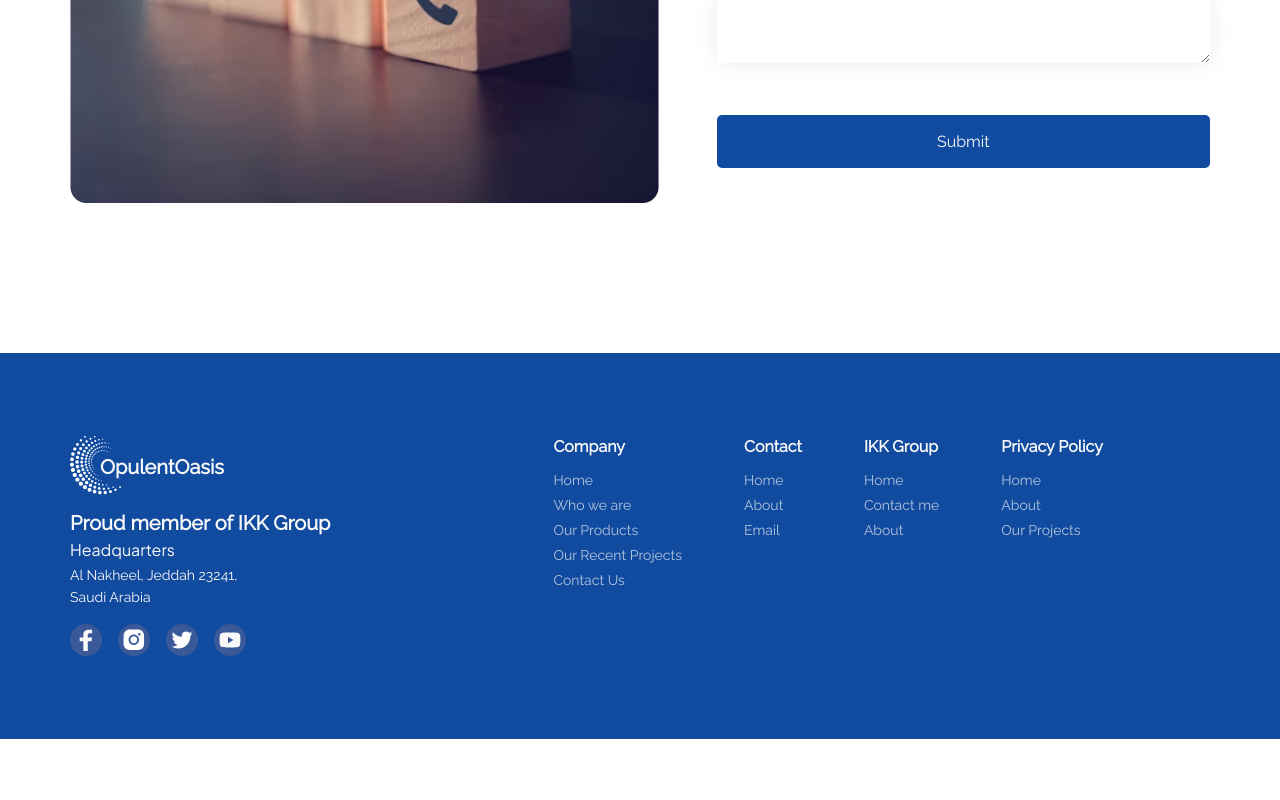
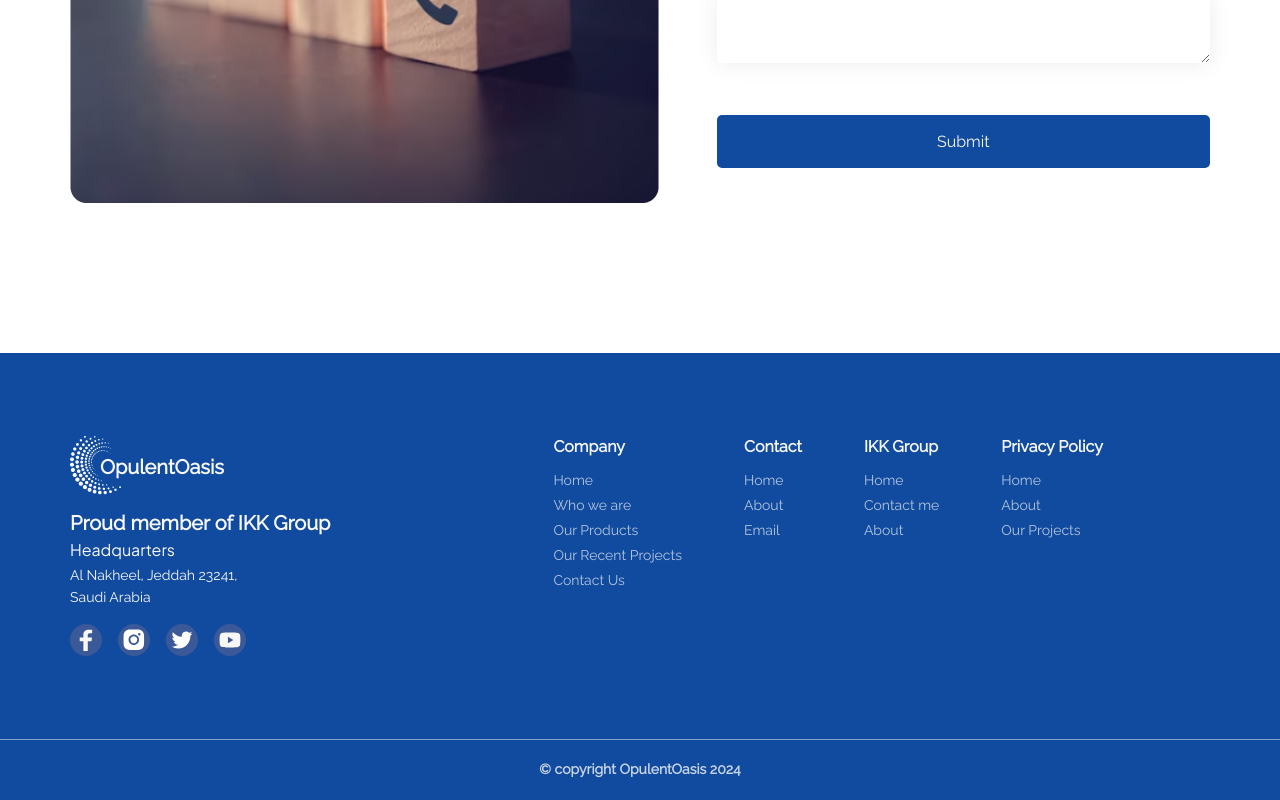
Before and after one commit to abhishekKatnoria12/Opulent-Oasis, a Next.js app: page / in a window 1280 px wide. Shown: the part 4871-5671 px from the top of the page. Before the commit the page ends 5610 px from the top, so only its background shows below. Built offline with nearby package versions, Linux system fonts and the light colour scheme.

Commit message:
Created the frontend for copyright section

```diff
--- /dev/null
+++ b/components/CopyRight/copyright.module.scss
@@ -0,0 +1,17 @@
+@import "../../styles/assets/scss/sass-loader.scss";
+
+.copyright {
+    :global .copyright {
+
+        &__wrap {
+            border-top: 0.5px solid #F8F8F880;
+        }
+
+        &__title {
+            text-align: center;
+            font-size: $fs-md;
+            padding-block: 20px;
+            color: rgb($white, 80%);
+        }
+    }
+}
--- /dev/null
+++ b/components/CopyRight/index.tsx
@@ -0,0 +1,20 @@
+import React from "react";
+import styles from "./copyright.module.scss";
+
+interface props {
+  props: copyRightProps;
+}
+const CopyRight = ({ props }: props) => {
+  const data = props;
+  return (
+    <div className={`${styles.copyright} container-full`}>
+      <div className="copyright__cont">
+        <div className="copyright__wrap">
+          <h4 className="copyright__title">{data?.text}</h4>
+        </div>
+      </div>
+    </div>
+  );
+};
+
+export default CopyRight;
--- a/components/FAQ/faq.module.scss
+++ b/components/FAQ/faq.module.scss
@@ -28,7 +28,6 @@
         }
 
         &__acc-wrap {
-            box-shadow: 0px 0px 24px 0px #00000014;
             margin-bottom: 1rem;
             padding: 12px;
             border-radius: 6px;
@@ -38,6 +37,7 @@
 
         &__acc-wrap-var {
             border: none;
+            box-shadow: 0px 0px 24px 0px #00000014;
         }
 
         &__title {
--- a/components/Footer/footer.module.scss
+++ b/components/Footer/footer.module.scss
@@ -4,7 +4,6 @@
     :global .footer {
         &__cont {
             background-color: $primary-color;
-
         }
 
         &__wrap {
--- a/components/Footer/index.tsx
+++ b/components/Footer/index.tsx
@@ -2,6 +2,8 @@ import React from "react";
 import styles from "./footer.module.scss";
 import Image from "next/image";
 import Link from "next/link";
+import CopyRight from "../CopyRight";
+import { copyright } from "@/mock.data";
 
 interface props {
   props: footerprops;
@@ -78,6 +80,7 @@ const Footer = ({ props }: props) => {
             </div>
           )}
         </div>
+        <CopyRight props={copyright}/>
       </div>
     </footer>
   );
--- a/constent/type.ts
+++ b/constent/type.ts
@@ -117,3 +117,7 @@ declare interface footerprops {
   footerContent: footerContentprops;
   footerMenu: footerLinks[];
 }
+
+declare interface copyRightProps {
+  text : string;
+}
--- a/mock.data/index.ts
+++ b/mock.data/index.ts
@@ -747,3 +747,7 @@ export const footer = {
     },
   ],
 };
+
+export const copyright ={
+  text: "© copyright OpulentOasis 2024",
+}
```
